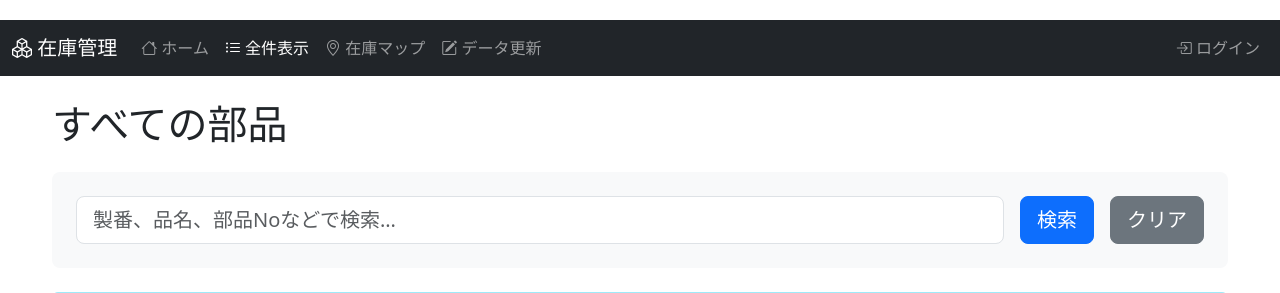
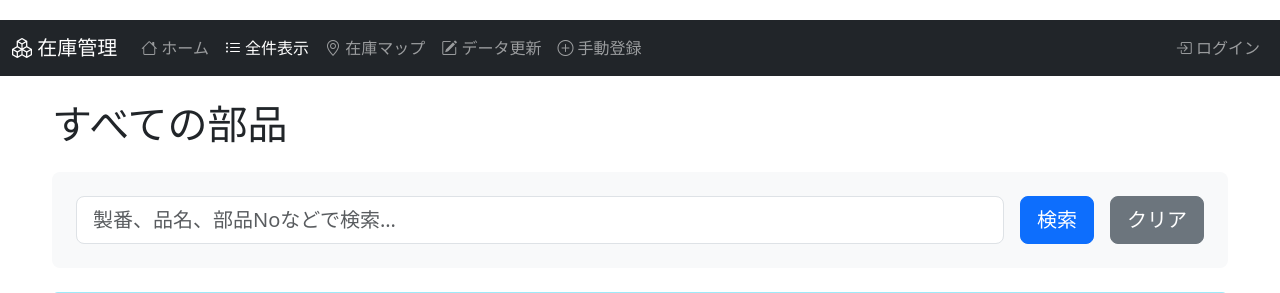
Before and after one commit to ko-matsushita2404/inventory-dashboard, a Flask app: page /all in a window 1280 px wide. Shown: the top 293 px of the page. Run offline with Flask 3, Linux system fonts and the light colour scheme; the visitor is signed in with stand-in values (Sample User, id 1); data that the repository does not hold is empty; parts of the project's set-up code (start-up, migrations or seed data) failed here and were passed over.

Commit message:
Update base.html

```diff
--- a/templates/base.html
+++ b/templates/base.html
@@ -38,6 +38,11 @@
                     <li class="nav-item">
                         <a class="nav-link {% if request.endpoint in ['search_for_update', 'update_slip'] %}active{% endif %}" href="{{ url_for('search_for_update') }}">
                             <i class="bi bi-pencil-square"></i> データ更新
+                        </a>
+                    </li>
+                    <li class="nav-item">
+                        <a class="nav-link {% if request.endpoint == 'add_item' %}active{% endif %}" href="{{ url_for('add_item') }}">
+                            <i class="bi bi-plus-circle"></i> 手動登録
                         </a>
                     </li>
                 </ul>
```
